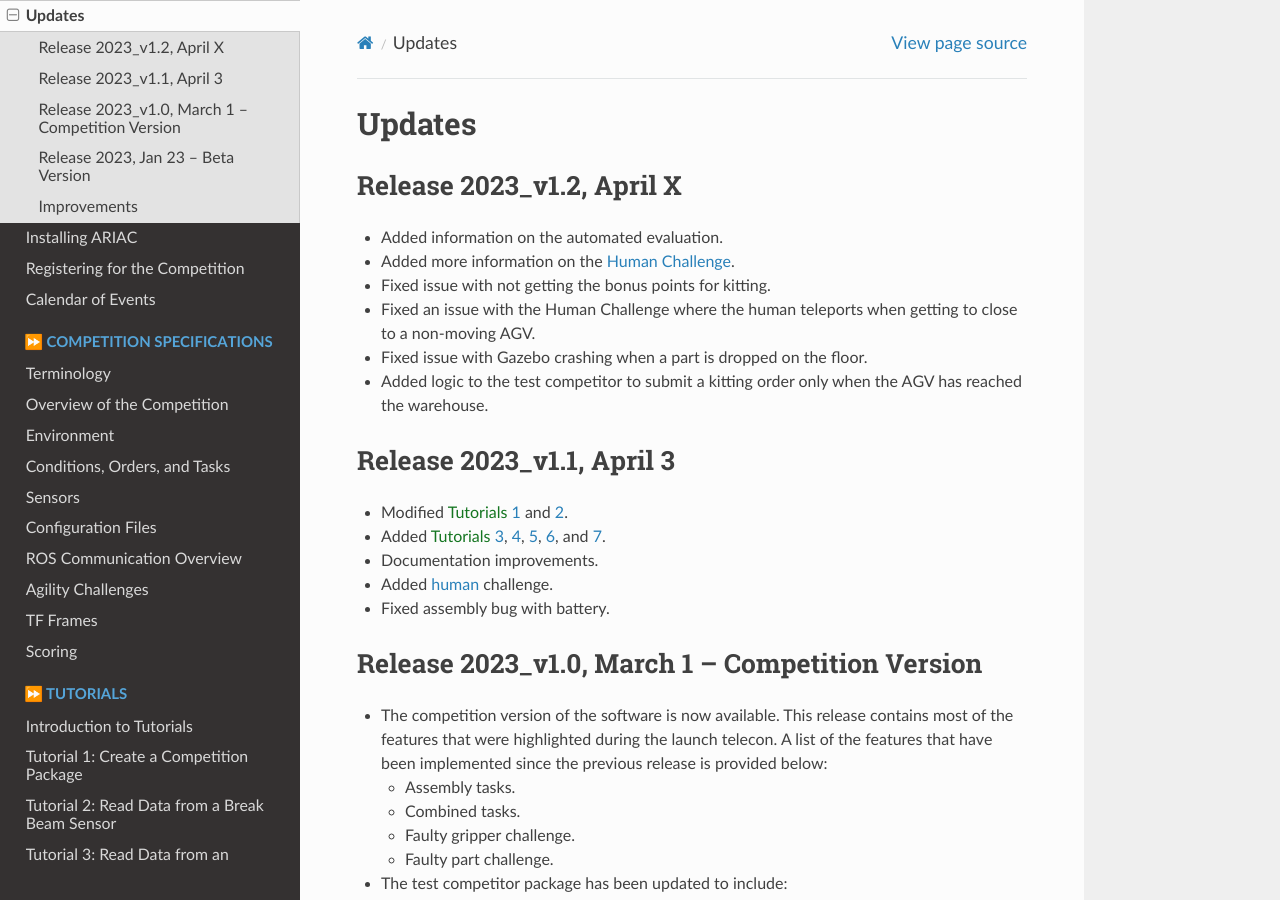
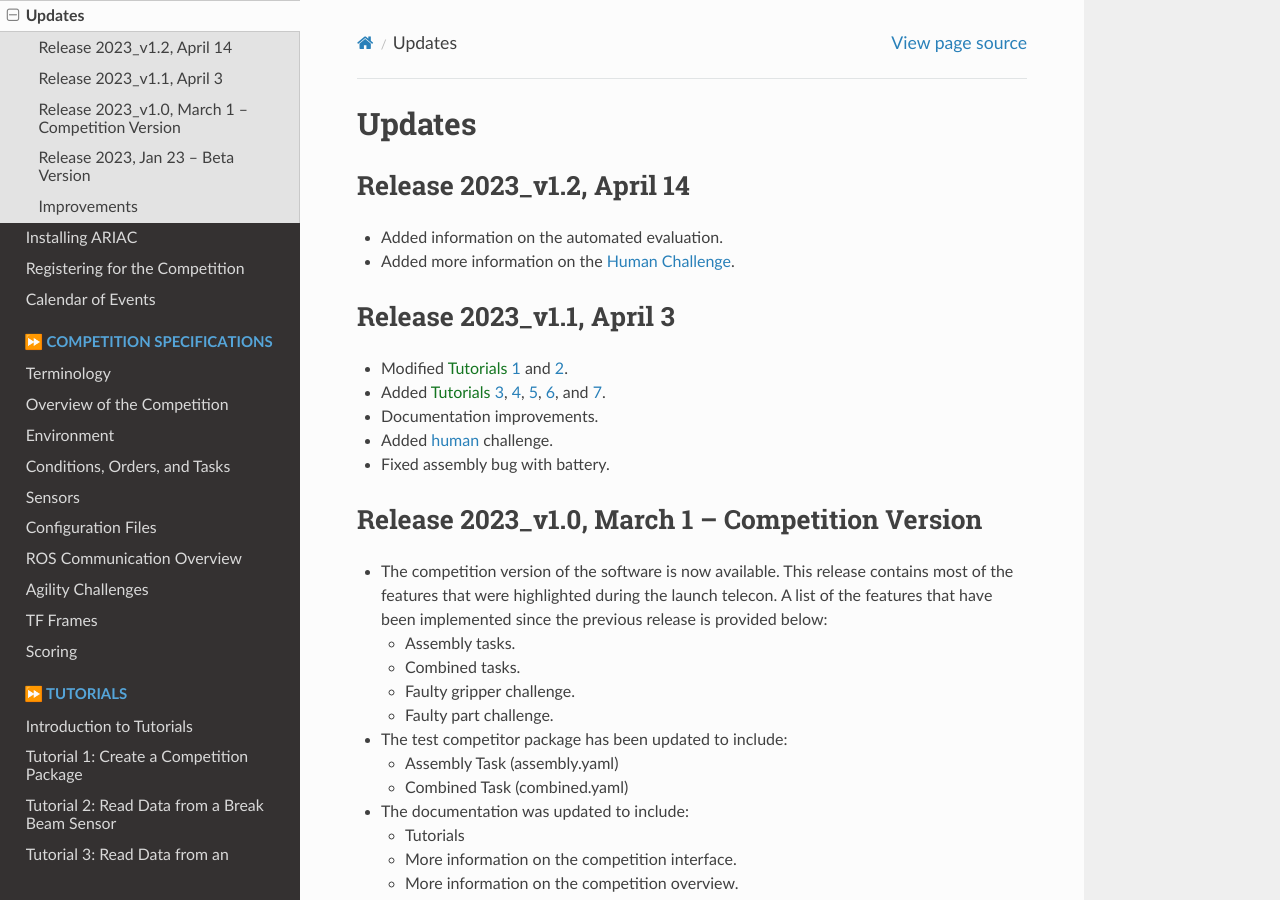
Before and after one commit to usnistgov/ARIAC, a Sphinx documentation site: the page built from docs/getting_started/updates.rst, in a window 1280 px wide and 900 px high. Built offline with Sphinx 7.4.7 and the Read the Docs theme 2.0.0, drawn with Linux system fonts in a browser that asks for light colours.

Commit message:
Edited updates

```diff
--- a/docs/getting_started/updates.rst
+++ b/docs/getting_started/updates.rst
@@ -1,15 +1,15 @@
 Updates
 ========
 
-Release 2023_v1.2, April X
+Release 2023_v1.2, April 14
 --------------------------------------------
 
 - Added information on the :ref:`automated evaluation <EVALUATION>`.
 - Added more information on the :ref:`Human Challenge <HUMANS>`.
-- Fixed issue with not getting the bonus points for kitting.
-- Fixed an issue with the Human Challenge where the human teleports when getting to close to a non-moving AGV.
-- Fixed issue with Gazebo crashing when a part is dropped on the floor.
-- Added logic to the test competitor to submit a kitting order only when the AGV has reached the warehouse.
+.. - Fixed issue with not getting the bonus points for kitting.
+.. - Fixed an issue with the Human Challenge where the human teleports when getting to close to a non-moving AGV.
+.. - Fixed issue with Gazebo crashing when a part is dropped on the floor.
+.. - Added logic to the test competitor to submit a kitting order only when the AGV has reached the warehouse.
 
 Release 2023_v1.1, April 3
 --------------------------------------------
```
